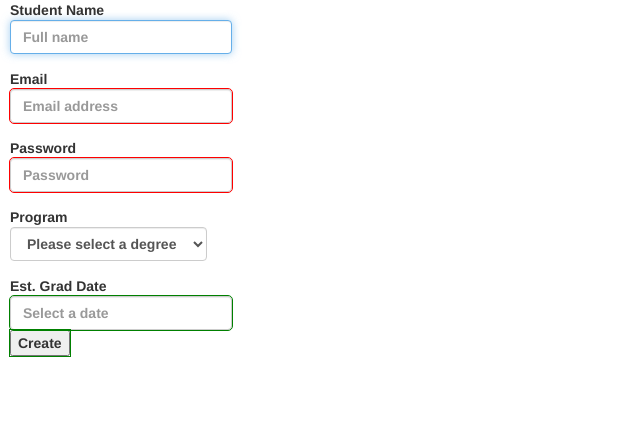
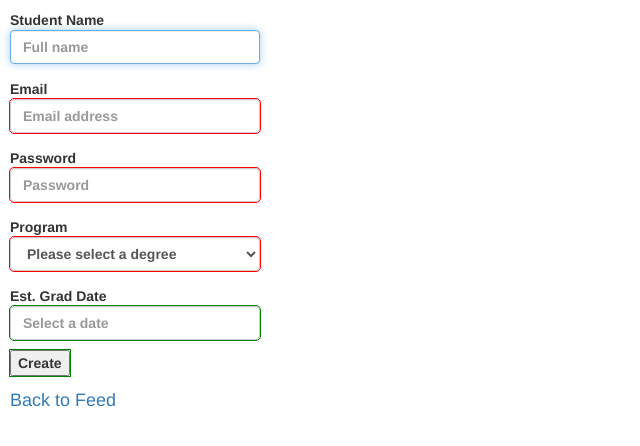
Before and after one commit to asingh0412/gatortech, a PHP site: page /create_account.php in a window 1280 px wide. Shown: the top 446 px of the page, without its empty margins (0-640 px from the left). Run offline with PHP 8.4, Linux system fonts and the light colour scheme; the visitor is signed in with stand-in values (Sample User, id 1); data that the repository does not hold is empty; some libraries are stand-ins or nearby versions.

Commit message:
Added styling to links and validation, back link to feed page.

```diff
--- a/create_account.php
+++ b/create_account.php
@@ -48,7 +48,7 @@ if (isset($_POST['submit'])) {
             $stmt->execute();
 
             //header("Location: index.php");
-            echo 'Account created';
+            echo '<p>Account created';
           }
         }
         catch (PDOException $e)
@@ -96,6 +96,8 @@ if (isset($_POST['submit'])) {
         <input type="text" name="egd" placeholder="Select a date" id="datepicker" class="form-control" required</label>
         <input name="submit" id="submit" type="submit" value="Create">
 
+        <h4><a href="index.php">Back to Feed</a>
+
 
         <script src="https://ajax.googleapis.com/ajax/libs/jquery/1.11.1/jquery.min.js"></script>
         <script src="https://ajax.googleapis.com/ajax/libs/jqueryui/1.11.4/jquery-ui.min.js"></script>
--- a/css/create_account.css
+++ b/css/create_account.css
@@ -1,11 +1,23 @@
 body {
-  padding-left: 10px;
+  padding: 10px;
 }
 
-input:invalid, input:required {
+.form-control {
+  width: 250px;
+}
+
+input:required, input:invalid, select:invalid {
   outline: 1px solid red;
 }
 
-input:valid {
+input:valid, select:valid {
   outline: 1px solid green;
 }
+
+input:focus {
+  outline: 1px solid blue;
+}
+
+#submit {
+  margin-top: 10px;
+}
--- a/css/index.css
+++ b/css/index.css
@@ -28,6 +28,12 @@
     .post-body {
         min-width: 576px;
     }
+}
+
+a:link, a:hover, a:visited, a:active {
+    text-decoration: none;
+    padding-left: 10px;
+    color: #FFF;
 }
 
 #site-container {
```
